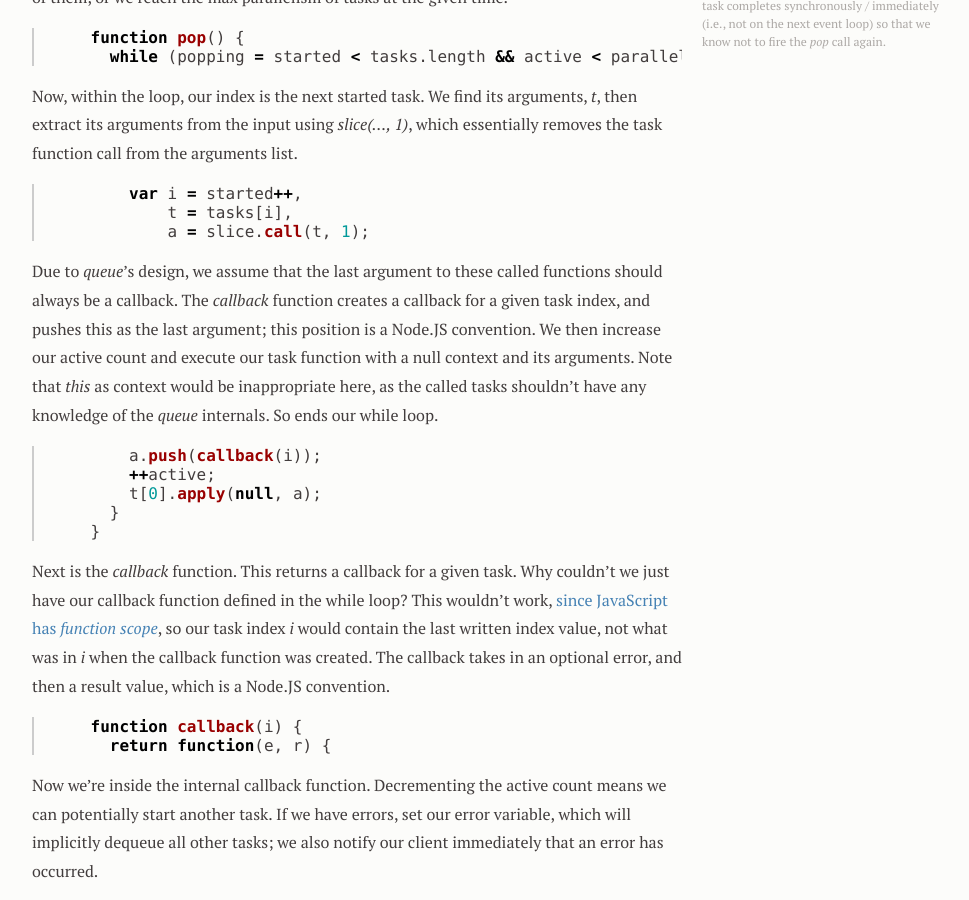
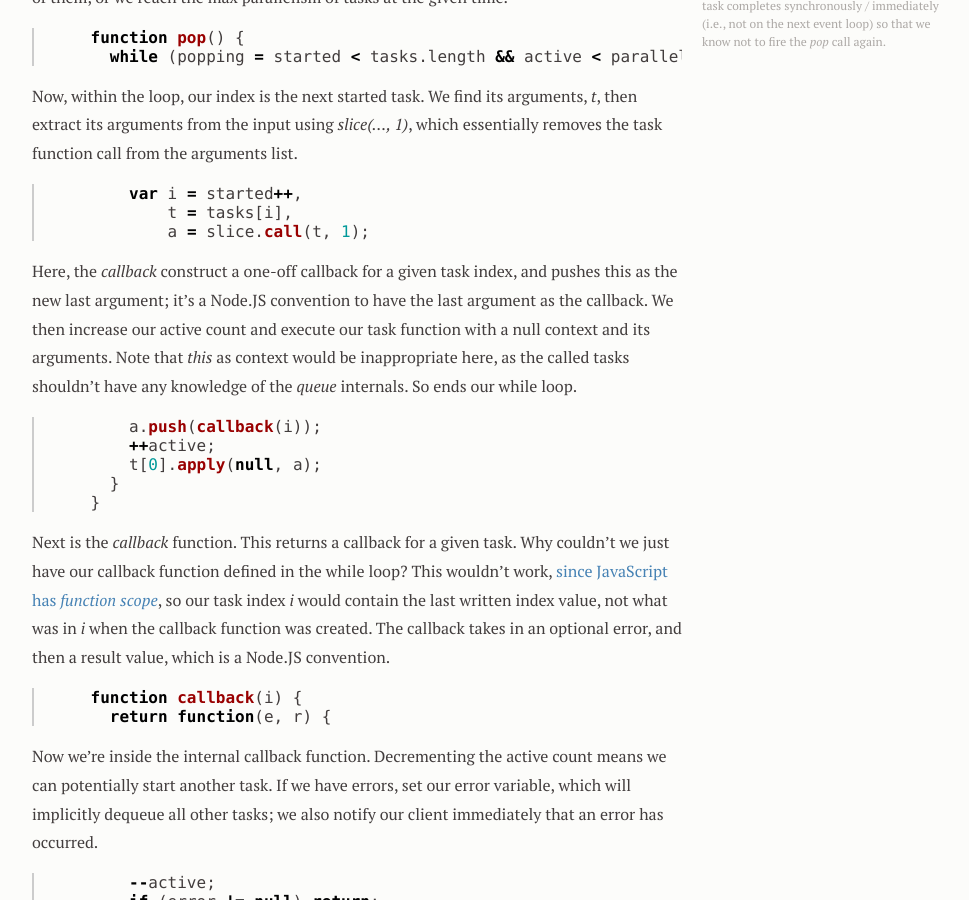
Before and after one commit to bryansum/bsumm.net, a Jekyll site: the page built from _posts/2013-03-31-analyzing-mbostocks-queue-js.md, in a window 1280 px wide and 900 px high, scrolled down 3134 px. Shown: the whole window, without its empty margins (283-1252 px from the left). Built offline with Jekyll 4.4.1, drawn with Linux system fonts in a browser that asks for light colours; nearby versions of some CDN libraries; Markdown is read by kramdown in place of the engine named in the settings.

Commit message:
fixing wording

````diff
--- a/_posts/2013-03-31-analyzing-mbostocks-queue-js.md
+++ b/_posts/2013-03-31-analyzing-mbostocks-queue-js.md
@@ -121,7 +121,7 @@ Now, within the loop, our index is the next started task. We find its arguments,
             a = slice.call(t, 1);
 ```
 
-Due to *queue*'s design, we assume that the last argument to these called functions should always be a callback. The *callback* function creates a callback for a given task index, and pushes this as the last argument; this position is a Node.JS convention. We then increase our active count and execute our task function with a null context and its arguments. Note that *this* as context would be inappropriate here, as the called tasks shouldn't have any knowledge of the *queue* internals. So ends our while loop.
+Here, the *callback* construct a one-off callback for a given task index, and pushes this as the new last argument; it's a Node.JS convention to have the last argument as the callback. We then increase our active count and execute our task function with a null context and its arguments. Note that *this* as context would be inappropriate here, as the called tasks shouldn't have any knowledge of the *queue* internals. So ends our while loop.
 
 ```javascript
         a.push(callback(i));
````
